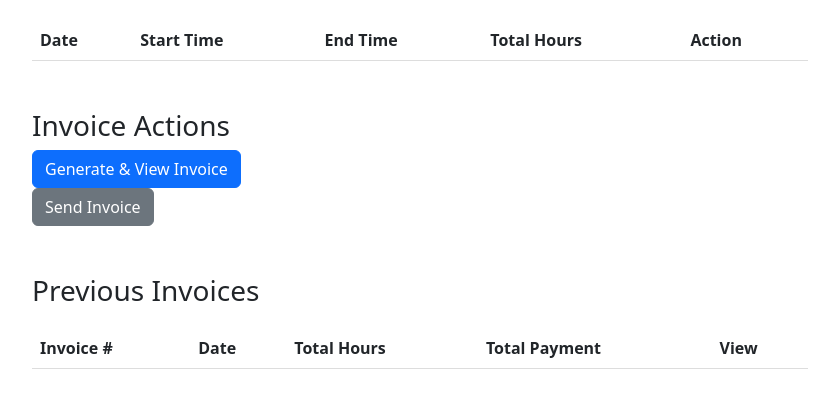
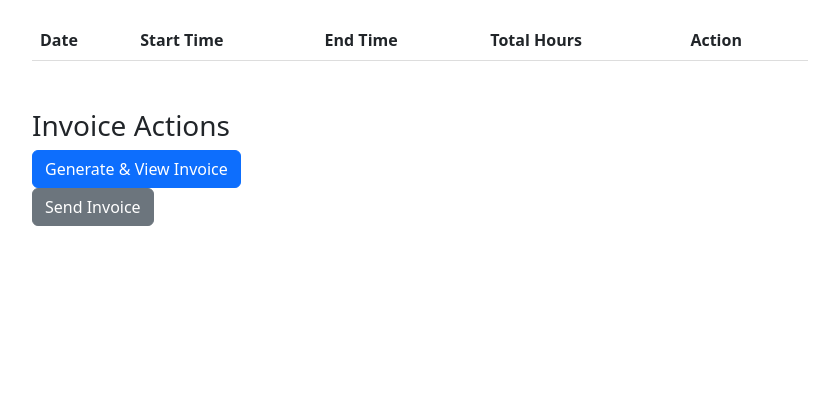
Before and after one commit to ITscabral/GOAT-APP1, a Flask app: a page that uses templates/employee_dashboard.html in a window 1280 px wide. Shown: the part 562-979 px from the top of the page, without its empty margins (220-1059 px from the left). After the commit the page ends 788 px from the top, so only its background shows below. Run offline with Flask 3, Linux system fonts and the light colour scheme; data that the repository does not hold is empty; some libraries are stand-ins or nearby versions.

Commit message:
Update employee_dashboard.html

```diff
--- a/templates/employee_dashboard.html
+++ b/templates/employee_dashboard.html
@@ -99,35 +99,9 @@
         <!-- Send Invoice Form -->
         <form id="sendInvoiceForm" action="{{ url_for('send_invoice_to_db') }}" method="POST">
             <input type="hidden" name="username" value="{{ username }}">
+            <input type="hidden" name="invoice_number" id="invoiceNumber">
             <button type="submit" id="sendInvoiceButton" class="btn btn-secondary">Send Invoice</button>
-        </form>
-    </div>
-
-    <!-- Previous Invoices Section -->
-    <div id="previousInvoicesSection" class="mt-5">
-        <h3>Previous Invoices</h3>
-        <table class="table table-striped">
-            <thead>
-                <tr>
-                    <th>Invoice #</th>
-                    <th>Date</th>
-                    <th>Total Hours</th>
-                    <th>Total Payment</th>
-                    <th>View</th>
-                </tr>
-            </thead>
-            <tbody>
-                {% for invoice in invoices %}
-                <tr>
-                    <td>{{ invoice.invoice_number }}</td>
-                    <td>{{ invoice.date }}</td>
-                    <td>{{ invoice.total_hours }}</td>
-                    <td>{{ invoice.total_payment }}</td>
-                    <td><a href="{{ url_for('open_invoice', filename=invoice.filename) }}" class="btn btn-primary" target="_blank">View</a></td>
-                </tr>
-                {% endfor %}
-            </tbody>
-        </table>
+</form>
     </div>
 </div>
 
```
